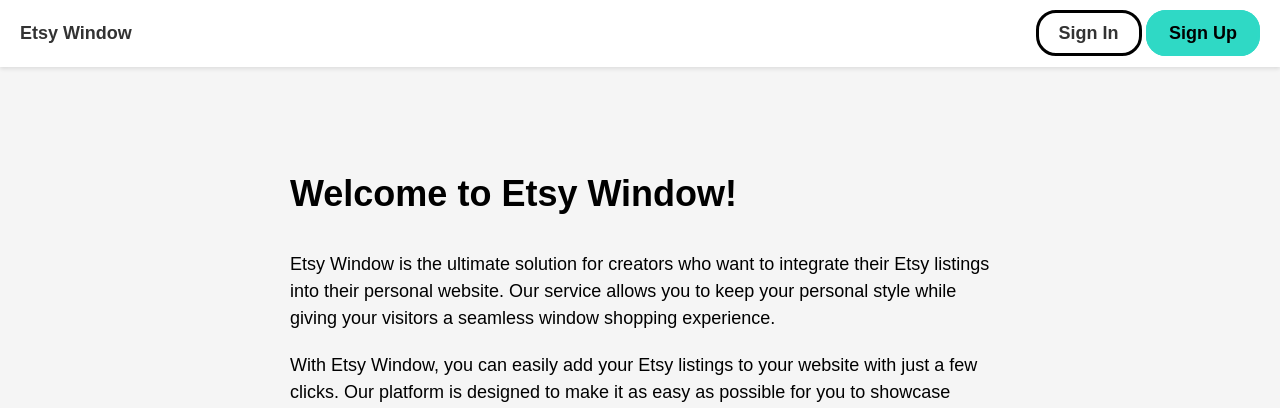
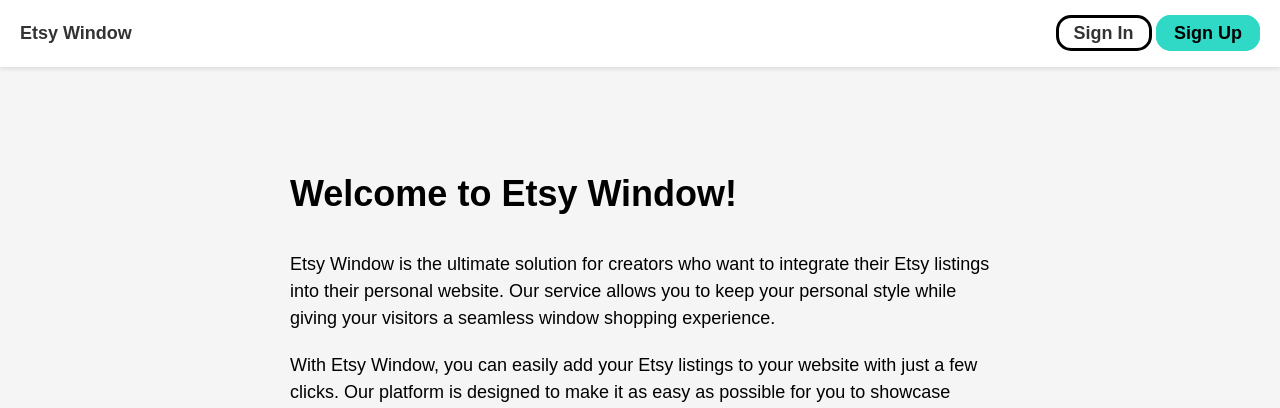
Before and after one commit to njmaeys/etsy-window, a Django app: template etsywindow/web/templates/index.html in a window 1280 px wide. Shown: the top 408 px of the page. Run offline with Django 4.2, Linux system fonts and the light colour scheme; the template is opened without the code that fills it, so the values that code supplies are empty.

Commit message:
ok i'm doe for the day

```diff
--- a/etsywindow/web/static/css/main.css
+++ b/etsywindow/web/static/css/main.css
@@ -130,8 +130,8 @@
 .btn {
   border-color: #000000;
   border-style: solid;
-  border-radius: 20px;
-  padding: 10px 20px;
+  border-radius: 15px;
+  padding: 5px 15px;
   text-decoration: none;
   color: #333;
   font-weight: bold;
```
